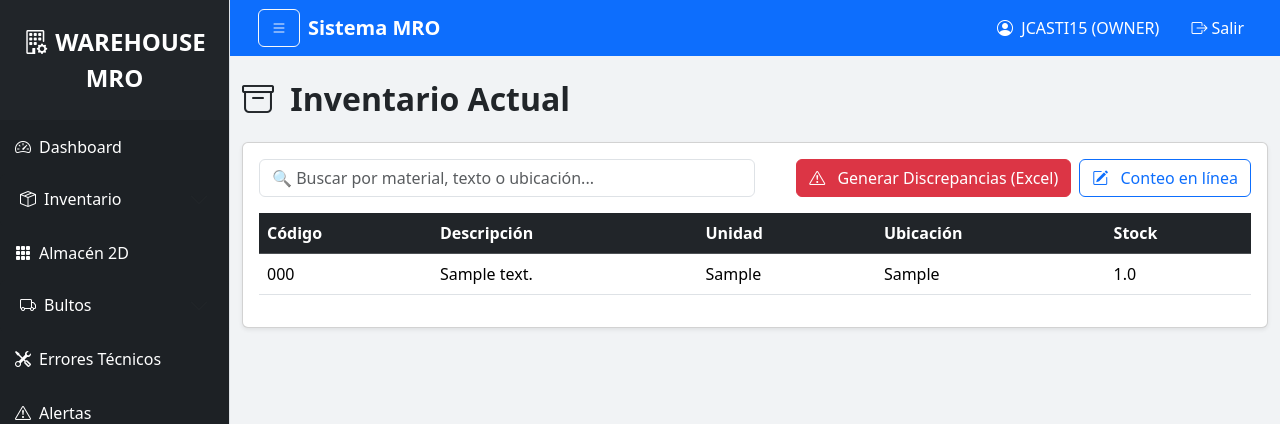
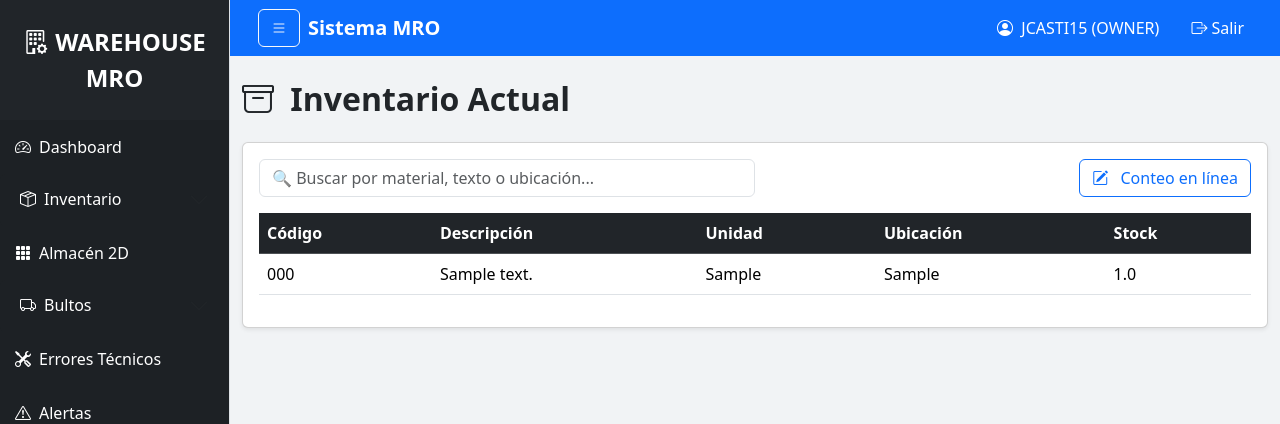
Before and after one commit to josecastillovelasquez23456-dot/warehouse_mro_3, a Flask app: page /inventory/list in a window 1280 px wide. Shown: the top 424 px of the page. Run offline with Flask 3, Linux system fonts and the light colour scheme; a user stored in the database is signed in; tables that the repository leaves empty hold one stand-in row (values such as "Sample post").

Commit message:
Update list.html

```diff
--- a/templates/inventory/list.html
+++ b/templates/inventory/list.html
@@ -13,13 +13,6 @@
                placeholder="🔍 Buscar por material, texto o ubicación...">
 
         <div class="d-flex gap-2">
-
-            <!-- 🔥 BOTÓN DE DISCREPANCIAS (AGREGADO) -->
-            <a href="{{ url_for('inventory.export_discrepancies_auto') }}"
-               class="btn btn-danger">
-                <i class="bi bi-exclamation-triangle me-2"></i>
-                Generar Discrepancias (Excel)
-            </a>
 
             <!-- ✔ BOTÓN DE CONTEO EN LÍNEA -->
             <a href="{{ url_for('inventory.count_inventory') }}"
```
